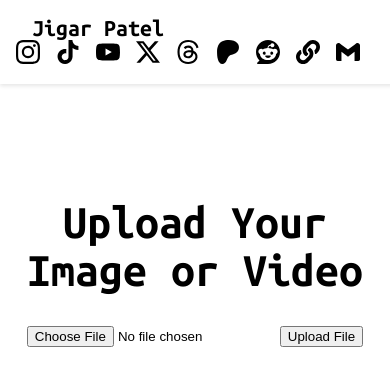
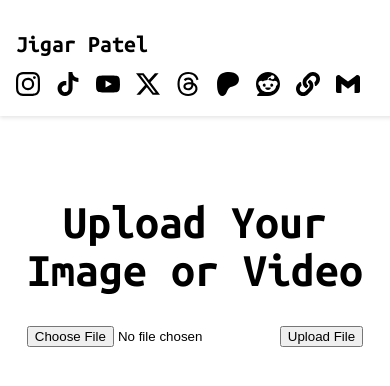
Before and after one commit to jigpx/react, a Next.js app: page / in a window 390 px wide. Shown: the top 386 px of the page. Built offline with nearby package versions, Linux system fonts and the light colour scheme.

Commit message:
Align social media and email icons to the left and center the heading text

```diff
--- a/pages/index.module.css
+++ b/pages/index.module.css
@@ -100,8 +100,11 @@
   font-size: 24px;
   font-family: 'Ubuntu Mono', monospace;
   font-weight: 700; /* Bold */
-  margin: 0 16px;
+  margin: 0 auto; /* Center the heading */
   color: #000; /* Black color for text */
+  position: absolute;
+  left: 50%;
+  transform: translateX(-50%);
 }
 
 .topBar ul {
@@ -145,4 +148,10 @@
     justify-content: flex-start; /* Align items to the left */
     width: 100%;
   }
+
+  .topBar h1 {
+    position: static;
+    transform: none;
+    margin: 16px 0;
+  }
 }
```
